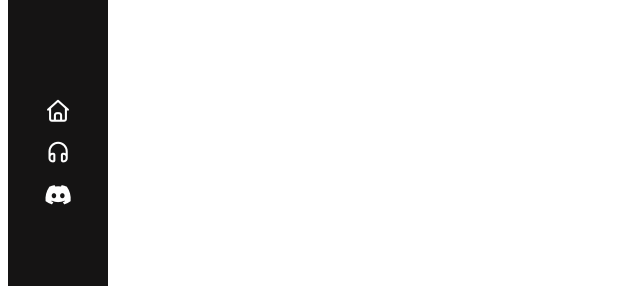
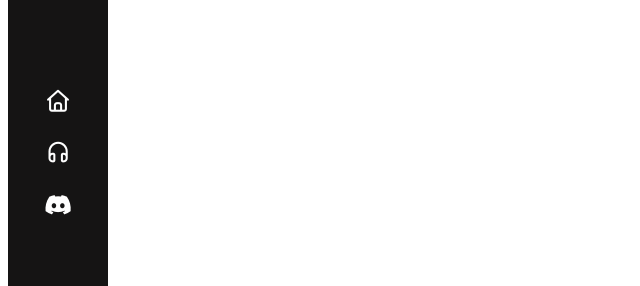
Before and after one commit to WorkspaceCardappio/angular-component-hub, an Angular app in the folder angular-component-hub/: page / in a window 1280 px wide. Shown: the part 245-531 px from the top of the page, without its empty margins (0-640 px from the left). Built offline with nearby package versions, Linux system fonts and the light colour scheme.

Commit message:
feat: adicionando hover li

```diff
--- a/angular-component-hub/src/app/shared/left-menu/left-menu.component.scss
+++ b/angular-component-hub/src/app/shared/left-menu/left-menu.component.scss
@@ -57,22 +57,31 @@ main {
     }
 
     ul {
+      display: flex;
+      flex-direction: column;
+      gap: 10px;
       width: 100%;
       margin: 0;
-      padding: 0;
+      padding: 10px;
     }
 
     ul li {
-      margin: 20px 0;
+      border-radius: 10px;
       display: flex;
       align-items: center;
       justify-content: center;
       gap: 10px;
+      padding: 10px;
       list-style: none;
+      cursor: pointer;
+      transition: 0.2s ease-in;
 
       &.left {
-        padding: 0 15px;
         justify-content: flex-start;
+      }
+
+      &:hover {
+        background-color: #201f1f;
       }
     }
 
```
